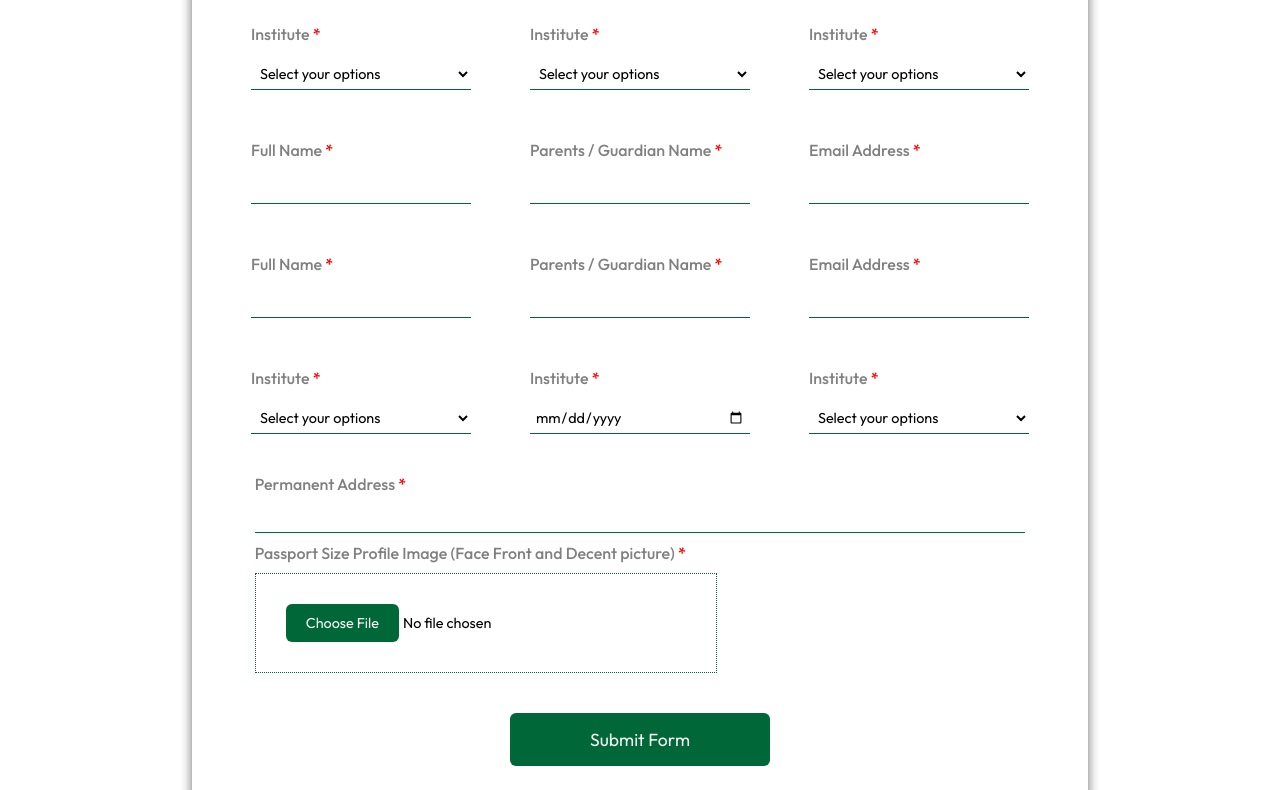
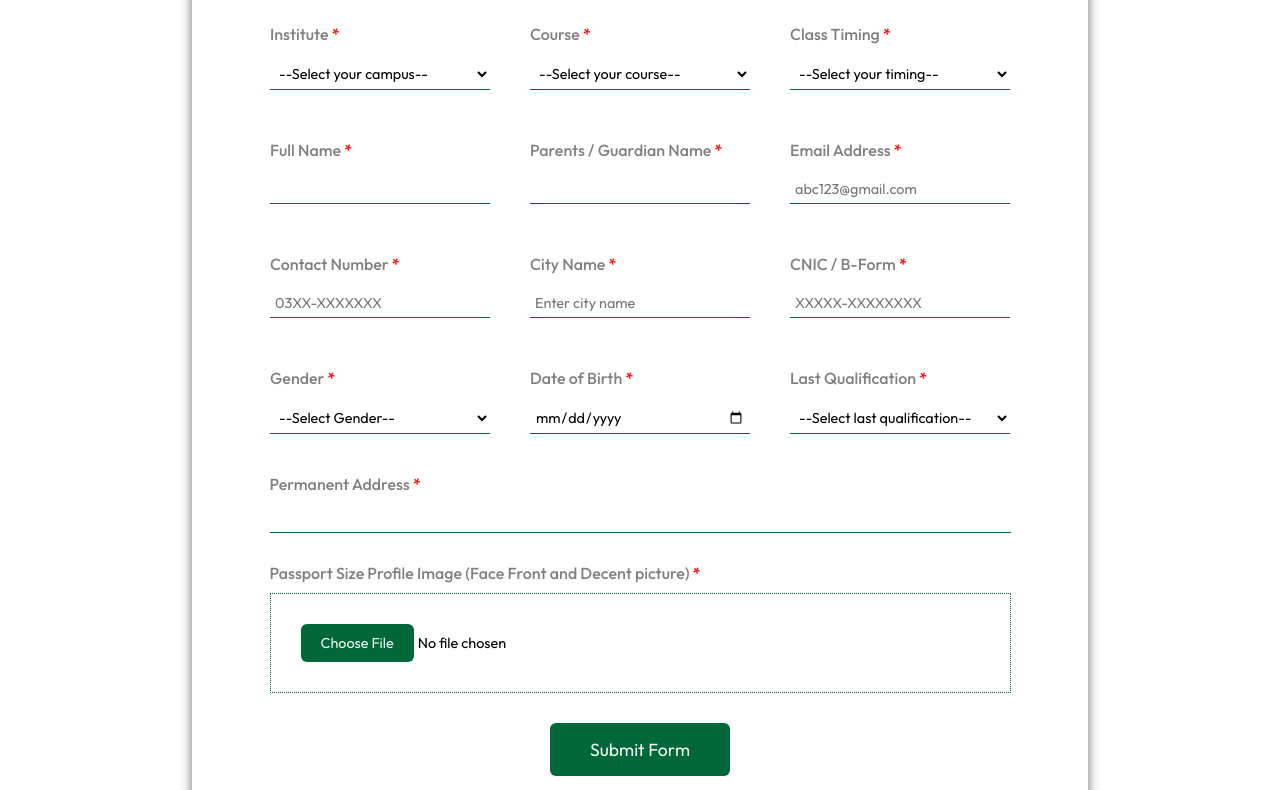
Before and after one commit to daniyal-413/jawan-pak-form, a plain HTML site: page index.html in a window 1280 px wide. Shown: the part 216-1006 px from the top of the page. Drawn offline with Linux system fonts and the light colour scheme; a web font is replaced by a local one.

Commit message:
updated writing correction in html

```diff
--- a/css/style.css
+++ b/css/style.css
@@ -16,9 +16,9 @@
     height: 80px;
     display: flex;
     align-items: center;
-    justify-content: space-between;
-    gap: 20px;
-    margin: 0 50px;
+    justify-content: space-around;
+    gap: 10px;
+    margin: 0 10px;
 }
 
 .logo img {
@@ -45,6 +45,10 @@
     margin: 50px auto;
     padding: 20px;
     box-shadow: 0px 0px 10px 1px grey;
+    display: flex;
+    flex-direction: column;
+    align-items: center;
+    justify-content: center;
 
 }
 
@@ -61,7 +65,7 @@
     width: 100%;
     display: flex;
     align-items: center;
-    justify-content: space-evenly;
+    /* justify-content: space-evenly; */
     flex-wrap: wrap;
     /* gap: 20px; */
     margin: 30px 0px;
@@ -106,14 +110,14 @@
 }
 
 .perm-add-sec {
-    margin: 10px auto;
-    width: 90%;
+    margin: 30px auto;
+    width: 95%;
 }
 
 .border-file {
     background: none;
     border: 1px dotted #006838;
-    width: 60%;
+    /* width: 60%; */
     padding: 30px;
     font-size: 0.9em;
 }
@@ -136,7 +140,7 @@
 .btn {
     background-color: #006838;
     color: whitesmoke;
-    padding: 15px 80px;
+    padding: 15px 40px;
     border: none;
     border-radius: 6px;
     font-family: "Outfit", sans-serif;
@@ -148,7 +152,8 @@
 .btn:hover {
     background-color: #014425;
 }
-.input-section-button{
+
+.input-section-button {
     text-align: center;
-    padding: 30px 0px;
+    margin: 10px auto;
 }
--- a/index.html
+++ b/index.html
@@ -27,89 +27,97 @@
         </div>
     </div>
     <div class="form-container">
+        <form>
             <div class="form-heading">
                 <h1>Registration Form</h1>
             </div>
             <div class="input-section">
                 <div class="input-div">
-                <label for="institute">Institute <span class="required">*</span></label>
-                <select class="bottom-border" required id="institute">
-                    <option value="">Select your options</option>
-                    <option value="">Select your options 2</option>
+                    <label>Institute <span class="required">*</span></label>
+                    <select class="bottom-border" required>
+                        <option disabled selected>--Select your campus--</option>
+                        <option>Hussainabad Campus (Adamjee)</option>
                     </select>
                 </div>
                 <div class="input-div">
-                <label for="institute">Institute <span class="required">*</span></label>
-                <select class="bottom-border" required id="institute">
-                    <option value="">Select your options</option>
-                    <option value="">Select your options 2</option>
+                    <label>Course <span class="required">*</span></label>
+                    <select class="bottom-border" required>
+                        <option disabled selected>--Select your course--</option>
+                        <option>Web & Mobile App Dev Course</option>
                     </select>
                 </div>
                 <div class="input-div">
-                <label for="institute">Institute <span class="required">*</span></label>
-                <select class="bottom-border" required id="institute">
-                    <option value="">Select your options</option>
-                    <option value="">Select your options 2</option>
+                    <label>Class Timing <span class="required">*</span></label>
+                    <select class="bottom-border" required>
+                        <option disabled selected>--Select your timing--</option>
+                        <option>Monday & Thursday (6:30pm to 9:30pm)</option>
+                        <option>Tuesday & Friday (6:30pm to 9:30pm)</option>
                     </select>
                 </div>
             </div>
             <div class="input-section">
                 <div class="input-div">
-                <label for="institute">Full Name <span class="required">*</span></label>
+                    <label>Full Name <span class="required">*</span></label>
                     <input type="text" required class="bottom-border">
                 </div>
                 <div class="input-div">
-                <label for="institute">Parents / Guardian Name <span class="required">*</span></label>
+                    <label>Parents / Guardian Name <span class="required">*</span></label>
                     <input type="text" required class="bottom-border">
                 </div>
                 <div class="input-div">
-                <label for="institute">Email Address <span class="required">*</span></label>
-                <input type="email" required class="bottom-border">
+                    <label>Email Address <span class="required">*</span></label>
+                    <input type="email" placeholder="abc123@gmail.com" required class="bottom-border">
                 </div>
             </div>
             <div class="input-section">
                 <div class="input-div">
-                <label for="institute">Full Name <span class="required">*</span></label>
-                <input type="text" required class="bottom-border">
+                    <label>Contact Number <span class="required">*</span></label>
+                    <input type="number" placeholder="03XX-XXXXXXX" required class="bottom-border">
                 </div>
                 <div class="input-div">
-                <label for="institute">Parents / Guardian Name <span class="required">*</span></label>
-                <input type="text" required class="bottom-border">
+                    <label>City Name <span class="required">*</span></label>
+                    <input type="text" placeholder="Enter city name" required class="bottom-border">
                 </div>
                 <div class="input-div">
-                <label for="institute">Email Address <span class="required">*</span></label>
-                <input type="email" required class="bottom-border">
+                    <label>CNIC / B-Form <span class="required">*</span></label>
+                    <input type="number" placeholder="XXXXX-XXXXXXXX" required class="bottom-border">
                 </div>
             </div>
             <div class="input-section">
                 <div class="input-div">
-                <label for="institute">Institute <span class="required">*</span></label>
-                <select class="bottom-border" required id="institute">
-                    <option value="">Select your options</option>
-                    <option value="">Select your options 2</option>
+                    <label>Gender <span class="required">*</span></label>
+                    <select class="bottom-border" required>
+                        <option disabled selected>--Select Gender--</option>
+                        <option>Male</option>
+                        <option>Female</option>
                     </select>
                 </div>
                 <div class="input-div">
-                <label for="institute">Institute <span class="required">*</span></label>
+                    <label>Date of Birth <span class="required">*</span></label>
                     <input type="date" required class="bottom-border">
                 </div>
                 <div class="input-div">
-                <label for="institute">Institute <span class="required">*</span></label>
-                <select class="bottom-border" required id="institute">
-                    <option value="">Select your options</option>
-                    <option value="">Select your options 2</option>
+                    <label>Last Qualification <span class="required">*</span></label>
+                    <select class="bottom-border" required>
+                        <option disabled selected>--Select last qualification--</option>
+                        <option>Under Matric</option>
+                        <option>Matric / O-Level</option>
+                        <option>Intermediate / A-Level</option>
+                        <option>Graduate</option>
+                        <option>Masters</option>
+                        <option>PHD</option>
                     </select>
                 </div>
             </div>
             <div class="input-section-address">
                 <div class="perm-add-sec">
-                <label for="institute">Permanent Address <span class="required">*</span></label>
+                    <label>Permanent Address <span class="required">*</span></label>
                     <input type="text" required class="bottom-border perm-add">
                 </div>
             </div>
             <div class="input-section-address">
                 <div class="perm-add-sec">
-                <label for="institute">Passport Size Profile Image (Face Front and Decent picture) <span
+                    <label>Passport Size Profile Image (Face Front and Decent picture) <span
                             class="required">*</span></label><br>
                     <input type="file" required class="border-file perm-add custom-btn">
                 </div>
@@ -117,7 +125,7 @@
             <div class="input-section-button">
                 <button class="btn">Submit Form</button>
             </div>
-
+        </form>
     </div>
 
 </body>
```
Lines whose indentation alone changed are shown as unchanged.
